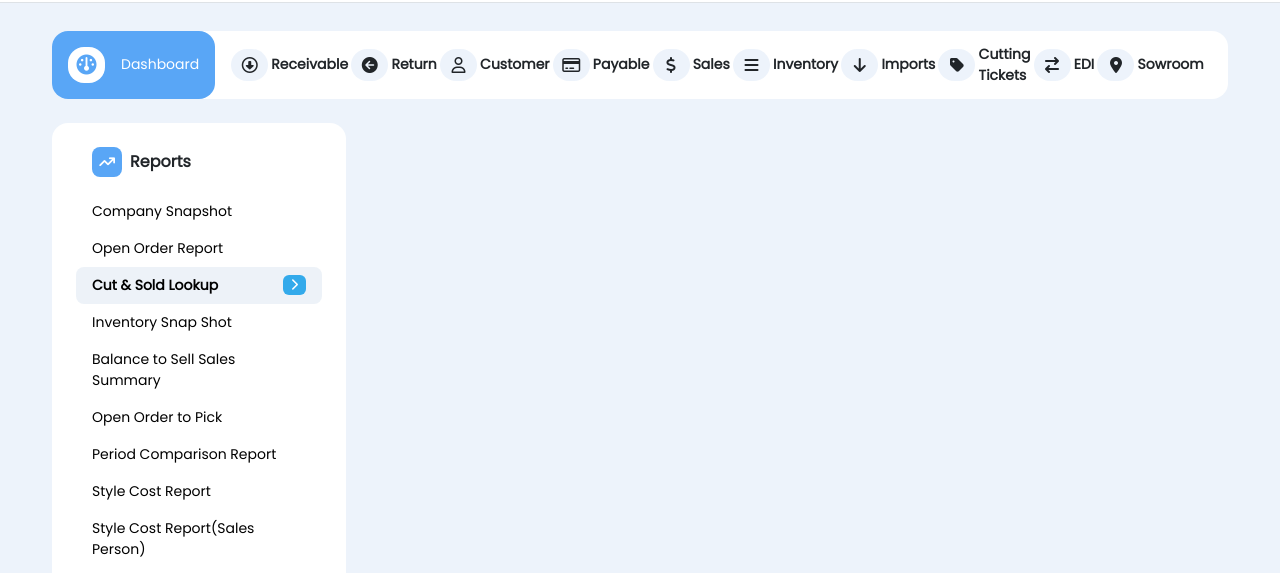
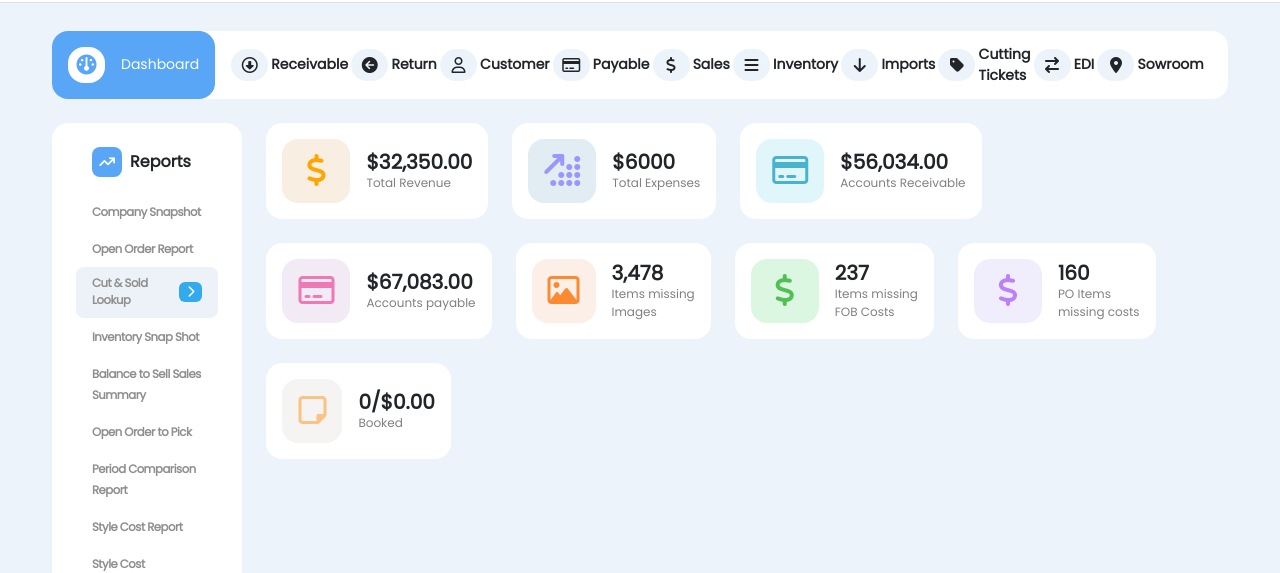
Before and after one commit to ChaitanyaLonarkar/Bootstap, a plain HTML site: page index.html in a window 1280 px wide. Shown: the part 169-742 px from the top of the page. Drawn offline with nearby package versions, Linux system fonts and the light colour scheme.

Commit message:
detailes aded

```diff
--- a/index.html
+++ b/index.html
@@ -151,74 +151,200 @@
           <p class="m-0 fw-bold">Sowroom</p>
         </div>
       </div>
-      <div class="components mx-5">
-        <div class="links bg-white p-4 rounded-4 ">
+      <div class="components mx-5 d-flex gap-4">
+        <div class="links bg-white p-4 rounded-4">
           <div class="reports">
-            <div class="head d-flex gap-2 ps-3 pb-3 d-flex align-items-center  ">
+            <div class="head d-flex gap-2 ps-3 pb-3 d-flex align-items-center">
               <i
                 class="fa-solid fa-arrow-trend-up px-1 py-2 rounded-3 text-white d-flex align-items-center justify-content-center"
-                style="background-color: #59a6f6 ; width: 30px"
+                style="background-color: #59a6f6; width: 30px"
               ></i>
               <h5 class="fw-bold mb-0 fs-6">Reports</h5>
             </div>
             <div class="reports-items">
               <div class="">
                 <ul class="list-group" style="text-decoration: none">
-                  <li class="list-group-item list-group-item-action border-0 rounded-3">
+                  <li
+                    class="list-group-item list-group-item-action border-0 rounded-3"
+                  >
                     <a href="#">Company Snapshot</a>
                   </li>
-                  <li class="list-group-item list-group-item-action border-0 rounded-3">
+                  <li
+                    class="list-group-item list-group-item-action border-0 rounded-3"
+                  >
                     <a href="#"> Open Order Report</a>
                   </li>
-                  <li style="    width: 100%;"
-                    class="list-group-item list-group-item-action border-0 activee rounded-3 d-flex align-items-center justify-content-between "
+                  <li
+                    style="width: 100%"
+                    class="list-group-item list-group-item-action border-0 activee rounded-3 d-flex align-items-center justify-content-between"
                   >
                     <a href="#">Cut & Sold Lookup </a>
-                    <i class="fa-solid fa-chevron-right text-white px-2 py-1 rounded-2  " style="background-color: #33aaeb; font-size:12px"></i>
+                    <i
+                      class="fa-solid fa-chevron-right text-white px-2 py-1 rounded-2"
+                      style="background-color: #33aaeb; font-size: 12px"
+                    ></i>
                   </li>
-                  <li class="list-group-item list-group-item-action border-0 rounded-3">
+                  <li
+                    class="list-group-item list-group-item-action border-0 rounded-3"
+                  >
                     <a href="#">Inventory Snap Shot</a>
                   </li>
-                  <li class="list-group-item list-group-item-action border-0 rounded-3">
+                  <li
+                    class="list-group-item list-group-item-action border-0 rounded-3"
+                  >
                     <a href="#"> Balance to Sell Sales Summary</a>
                   </li>
-                  <li class="list-group-item list-group-item-action border-0 rounded-3">
+                  <li
+                    class="list-group-item list-group-item-action border-0 rounded-3"
+                  >
                     <a href="#">Open Order to Pick</a>
                   </li>
-                  <li class="list-group-item list-group-item-action border-0 rounded-3">
+                  <li
+                    class="list-group-item list-group-item-action border-0 rounded-3"
+                  >
                     <a href="#">Period Comparison Report </a>
                   </li>
-                  <li class="list-group-item list-group-item-action border-0 rounded-3">
+                  <li
+                    class="list-group-item list-group-item-action border-0 rounded-3"
+                  >
                     <a href="#">Style Cost Report</a>
                   </li>
-                  <li class="list-group-item list-group-item-action border-0 rounded-3">
+                  <li
+                    class="list-group-item list-group-item-action border-0 rounded-3"
+                  >
                     <a href="#">Style Cost Report(Sales Person) </a>
                   </li>
-                  <li class="list-group-item list-group-item-action border-0 rounded-3">
+                  <li
+                    class="list-group-item list-group-item-action border-0 rounded-3"
+                  >
                     <a href="#">Shipping/Receiving Log</a>
                   </li>
-                  <li class="list-group-item list-group-item-action border-0 rounded-3">
+                  <li
+                    class="list-group-item list-group-item-action border-0 rounded-3"
+                  >
                     <a href="#">Receiving Summary</a>
                   </li>
-                  <li class="list-group-item list-group-item-action border-0 rounded-3">
+                  <li
+                    class="list-group-item list-group-item-action border-0 rounded-3"
+                  >
                     <a href="#">Style Availability By Date</a>
                   </li>
-                  <li class="list-group-item list-group-item-action border-0 rounded-3">
+                  <li
+                    class="list-group-item list-group-item-action border-0 rounded-3"
+                  >
                     <a href="#">Purchase Order Report</a>
                   </li>
-                  <li class="list-group-item list-group-item-action border-0 rounded-3">
+                  <li
+                    class="list-group-item list-group-item-action border-0 rounded-3"
+                  >
                     <a href="#">Shipping Report</a>
                   </li>
-                  <li class="list-group-item list-group-item-action border-0 rounded-3">
+                  <li
+                    class="list-group-item list-group-item-action border-0 rounded-3"
+                  >
                     <a href="#"> Traffic Report </a>
                   </li>
-                  <li class="list-group-item list-group-item-action border-0 rounded-3">
+                  <li
+                    class="list-group-item list-group-item-action border-0 rounded-3"
+                  >
                     <a href="#">Image Cut& sold Report</a>
                   </li>
-                  <li class="list-group-item list-group-item-action border-0 rounded-3">
+                  <li
+                    class="list-group-item list-group-item-action border-0 rounded-3"
+                  >
                     <a href="#">Style Sheets</a>
                   </li>
                 </ul>
+              </div>
+            </div>
+          </div>
+        </div>
+        <div
+          class="graph-details d-flex justify-content-center"
+        >
+          <div class="dtails">
+            <div class="detail-items d-flex gap-4 flex-wrap ">
+              <div class="items d-flex align-items-center bg-white rounded-4 gap-3 p-3 justify-content-center">
+                <div class="py-2  rounded-4 px-4 fs-2" style="color: orange; background:#F8EEE1">
+
+                  <i class="fa-solid fa-dollar-sign"></i>
+                </div>
+                <div class="ww">
+                  <h5 class="fw-bolder mb-0">$32,350.00</h5>
+                  <p class="m-0">Total Revenue</p>
+                </div>
+              </div>
+              <div class="items d-flex align-items-center bg-white rounded-4 gap-3 p-3 justify-content-center">
+                <div class="py-2  rounded-4 px-3 fs-2" style="color: #9A96FD; background:#E1EDF2">
+
+                  <i class="fa-solid fa-arrow-up-right-dots"></i>
+                </div>
+                <div class="ww">
+                  <h5 class="fw-bolder mb-0">$6000</h5>
+                  <p class="m-0">Total Expenses</p>
+                </div>
+              </div>
+              <div class="items d-flex align-items-center bg-white rounded-4 gap-3 p-3 justify-content-center">
+                <div class="py-2  rounded-4 px-3 fs-2" style="color: #48b2cf; background:#E1F6FB">
+
+                  <i class="fa-regular fa-credit-card"></i>
+                </div>
+                <div class="ww">
+                  <h5 class="fw-bolder mb-0">$56,034.00</h5>
+                  <p class="m-0">Accounts Receivable</p>
+                </div>
+              </div>
+              <div class="items d-flex align-items-center bg-white rounded-4 gap-3 p-3 justify-content-center">
+                <div class="py-2  rounded-4 px-3 fs-2" style="color: #EE79B5; background:#f2eaf5">
+
+                  <i class="fa-regular fa-credit-card"></i>
+
+                </div>
+                <div class="ww">
+                  <h5 class="fw-bolder mb-0">$67,083.00</h5>
+
+                  <p class="m-0">Accounts payable</p>
+                </div>
+              </div>
+              <div class="items d-flex align-items-center bg-white rounded-4 gap-3 p-3 justify-content-center">
+                <div class="py-2  rounded-4 px-3 fs-2" style="color: #FC8A31; background:#FBEFE7">
+
+                  <i class="fa-regular fa-image"></i>
+                </div>
+                <div class="ww">
+                  <h5 class="fw-bolder mb-0">3,478</h5>
+                  <p class="m-0">Items missing <br>Images</p>
+                </div>
+              </div>
+              <div class="items d-flex align-items-center bg-white rounded-4 gap-3 p-3 justify-content-center">
+                <div class="py-2  rounded-4 px-4 fs-2" style="color: #52BF54; background:#DBF6E1">
+
+                  <i class="fa-solid fa-dollar-sign"></i>
+                </div>
+                <div class="ww">
+                  <h5 class="fw-bolder mb-0">237</h5>
+                  <p class="m-0">Items missing <br>FOB Costs</p>
+                </div>
+              </div>
+              <div class="items d-flex align-items-center bg-white rounded-4 gap-3 p-3 justify-content-center">
+                <div class="py-2  rounded-4 px-4 fs-2" style="color: #BC80FC; background:#F0EEFC">
+
+                  <i class="fa-solid fa-dollar-sign"></i>
+                </div>
+                <div class="ww">
+                  <h5 class="fw-bolder mb-0">160</h5>
+                  <p class="m-0">PO Items <br>missing costs</p>
+                </div>
+              </div>
+              <div class="items d-flex align-items-center bg-white rounded-4 gap-3 p-3 justify-content-center">
+                <div class="py-2  rounded-4 px-3 fs-2" style="color: #FAC284; background:#F6F3F3">
+
+                  <i class="fa-regular fa-note-sticky"></i>
+                </div>
+                <div class="ww">
+                  <h5 class="fw-bolder mb-0">0/$0.00</h5>
+                  <p class="m-0">Booked</p>
+                </div>
               </div>
             </div>
           </div>
--- a/style.css
+++ b/style.css
@@ -32,14 +32,24 @@ main{
 }
 ul  li a{
     text-decoration: none;
-    color: black;
+    color: rgb(143 142 142);
+    font-size: smaller;
+    letter-spacing: -0.5px;
+    font-weight: 600;
 }
 .activee{
     background: #c3d4e64d;
      color: #33aaeb;
      font-weight: 700;
 }
-
 .links{
-    width: 25%;
+    width: 20rem;
 }
+.detail-items p{
+    font-size: 12px;
+    /* font-weight: 500; */
+    color: gray;
+}
+.items{
+    /* width: 7rem; */
+}
```
